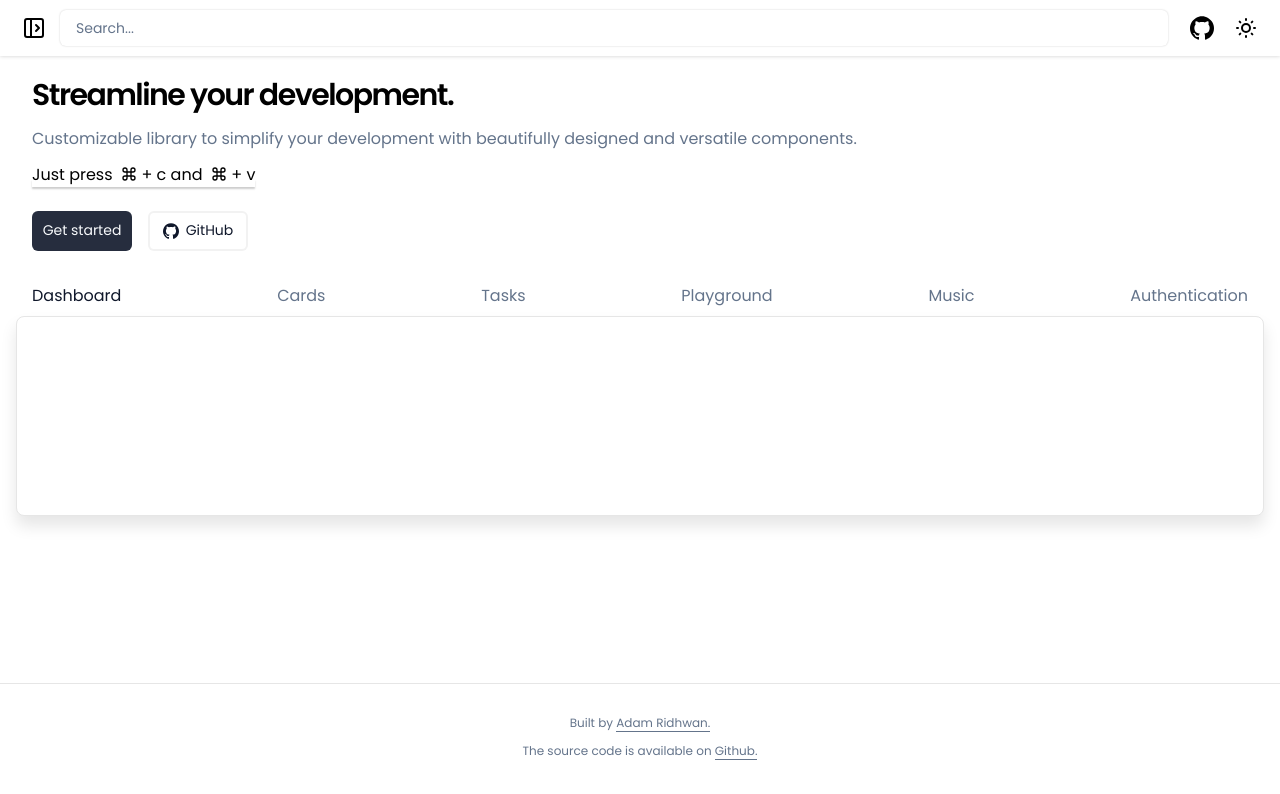
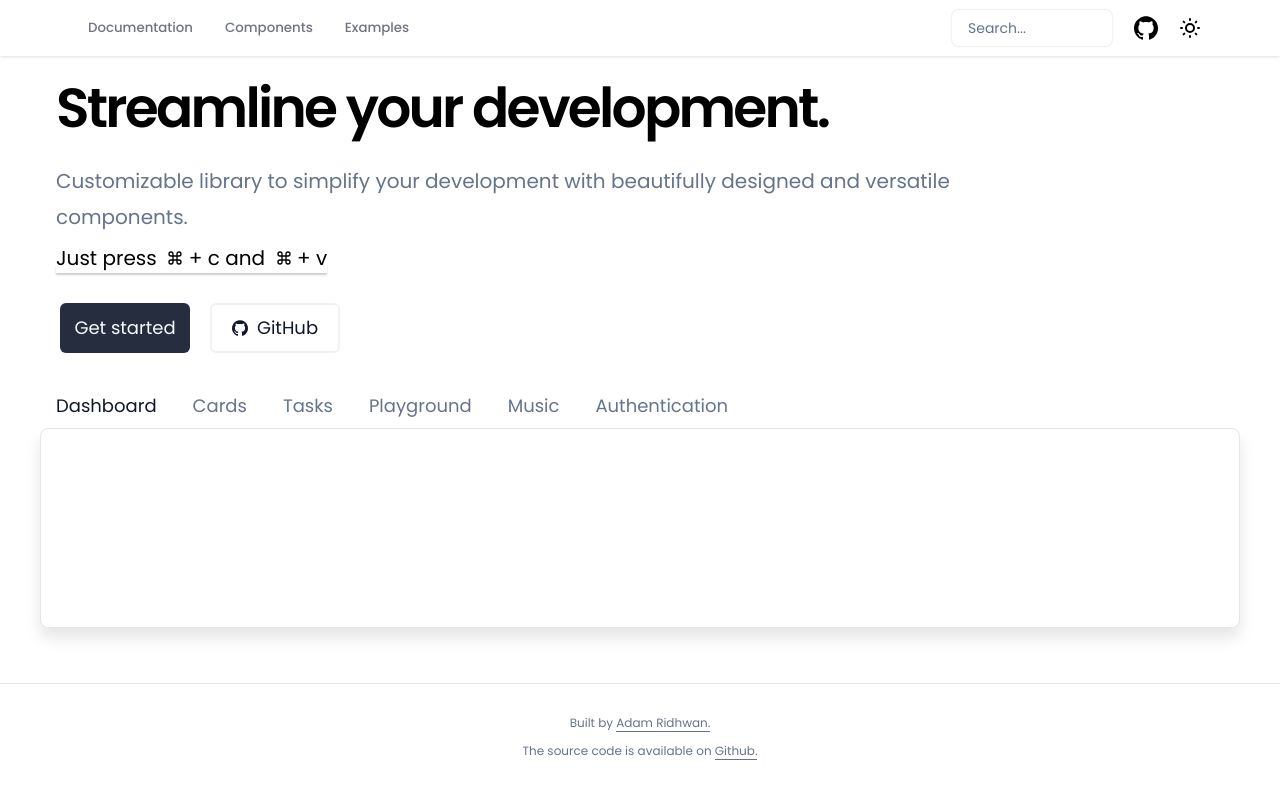
Before and after one commit to adam-ridhwan/ui-component-library, a React (Vite) app: page / in a window 1280 px wide. Shown: the top 794 px of the page. Built offline with nearby package versions, Linux system fonts and the light colour scheme.

Commit message:
css responsive

```diff
--- a/src/components/LandingPage/index.tsx
+++ b/src/components/LandingPage/index.tsx
@@ -1,4 +1,4 @@
-import { CSSProperties, useState } from 'react';
+import { useState } from 'react';
 
 import CommandButtonIcon from '@/assets/svg/CommandButtonIcon';
 import GithubMiniIcon from '@/assets/svg/GithubMiniIcon';
@@ -17,6 +17,7 @@ const LandingPage = () => {
   return (
     <>
       <div className={styles.landing_container}>
+        <div className={styles.landing_container_wrapper}>
           <section className={styles.heading}>
             <h1>Streamline your development.</h1>
           </section>
@@ -62,6 +63,7 @@ const LandingPage = () => {
             </div>
           </section>
         </div>
+      </div>
 
       <Footer />
     </>
--- a/src/components/LandingPage/styles.module.css
+++ b/src/components/LandingPage/styles.module.css
@@ -17,23 +17,6 @@ h1 {
 
 .wrap {
   white-space: nowrap;
-}
-
-.underline_h1 {
-  position: relative;
-}
-
-.underline_h1::before {
-  content: '';
-  position: absolute;
-  bottom: -4px;
-  left: 0;
-  width: 100%;
-  height: 8px;
-  background: linear-gradient(to right, #f2f2f2, #e6e6e6);
-  z-index: -1;
-  box-shadow: 0 2px 2px rgba(0, 0, 0, 0.2);
-  border-radius: 2px;
 }
 
 .support_heading {
@@ -123,8 +106,7 @@ h1 {
 .examples {
   display: flex;
   flex-direction: row;
-  justify-content: space-between;
-  gap: 1em;
+  gap: 2em;
   width: 100%;
   overflow-x: auto;
   -webkit-overflow-scrolling: touch;
@@ -163,7 +145,7 @@ h1 {
   }
 
   h1 {
-    font-size: 35px;
+    font-size: 40px;
     line-height: 1;
     letter-spacing: -0.05em;
     padding-bottom: 0.5em;
@@ -193,8 +175,87 @@ h1 {
 
 /* iPad (Landscape) */
 @media screen and (min-width: 1024px) and (max-width: 1199px) {
+  .landing_container {
+    padding-left: 40px;
+    padding-right: 40px;
+    display: flex;
+    justify-content: center;
+  }
+
+  .landing_container_wrapper {
+    max-width: 1200px;
+    width: 100%;
+  }
+
+  h1 {
+    font-size: 55px;
+    line-height: 1;
+    letter-spacing: -0.05em;
+    padding-bottom: 0.5em;
+  }
+
+  .support_heading > span:first-child,
+  .support_heading > span:nth-child(2) {
+    font-size: 20px;
+  }
+
+  .underline_instructions,
+  .call_to_action {
+    font-size: 20px;
+  }
+
+  .call_to_action button:first-child,
+  .call_to_action button:last-child {
+    font-size: 18px;
+    height: 50px;
+    width: 130px;
+  }
+
+  .examples {
+    font-size: 18px;
+  }
 }
 
 /* Desktop */
 @media screen and (min-width: 1200px) {
+  .landing_container {
+    padding-left: 40px;
+    padding-right: 40px;
+    display: flex;
+    justify-content: center;
+  }
+
+  .landing_container_wrapper {
+    max-width: 1200px;
+
+    width: 100%;
+  }
+
+  h1 {
+    font-size: 55px;
+    line-height: 1;
+    letter-spacing: -0.05em;
+    padding-bottom: 0.5em;
+  }
+
+  .support_heading > span:first-child,
+  .support_heading > span:nth-child(2) {
+    font-size: 20px;
+  }
+
+  .underline_instructions,
+  .call_to_action {
+    font-size: 20px;
+  }
+
+  .call_to_action button:first-child,
+  .call_to_action button:last-child {
+    font-size: 18px;
+    height: 50px;
+    width: 130px;
+  }
+
+  .examples {
+    font-size: 18px;
+  }
 }
--- a/src/components/SearchBar/styles.module.css
+++ b/src/components/SearchBar/styles.module.css
@@ -27,6 +27,7 @@
   pointer-events: none;
   box-shadow: 0 10px 220px rgba(0, 0, 0, 0.19), 0 10px 15px rgba(0, 0, 0, 0.1);
   transform: translateY(20%);
+  /* transition: transform 0.2s ease-in-out; */
   border: 1px solid rgba(0, 0, 0, 0.1);
 }
 
@@ -93,6 +94,7 @@
     pointer-events: none;
     box-shadow: 0 10px 220px rgba(0, 0, 0, 0.19), 0 10px 15px rgba(0, 0, 0, 0.1);
     transform: translate(-50%, -50%) scale(0.9);
+
     border: 1px solid rgba(0, 0, 0, 0.1);
     border-radius: 6px;
   }
@@ -117,6 +119,7 @@
     pointer-events: none;
     box-shadow: 0 10px 220px rgba(0, 0, 0, 0.19), 0 10px 15px rgba(0, 0, 0, 0.1);
     transform: translate(-50%, -50%) scale(0.9);
+
     border: 1px solid rgba(0, 0, 0, 0.1);
     border-radius: 6px;
   }
@@ -141,6 +144,7 @@
     pointer-events: none;
     box-shadow: 0 10px 220px rgba(0, 0, 0, 0.19), 0 10px 15px rgba(0, 0, 0, 0.1);
     transform: translate(-50%, -50%) scale(0.9);
+
     border: 1px solid rgba(0, 0, 0, 0.1);
     border-radius: 6px;
   }
--- /dev/null
+++ b/src/hooks/useResolution.tsx
@@ -0,0 +1,48 @@
+import { useEffect, useState } from 'react';
+
+export interface Resolution {
+  width: number;
+  height: number;
+}
+
+export enum DeviceType {
+  PHONE = 'Phone',
+  IPAD = 'iPad',
+  DESKTOP = 'Desktop',
+}
+
+export const getDeviceType = (resolution: Resolution): DeviceType => {
+  const { width } = resolution;
+
+  if (width <= 640) {
+    return DeviceType.PHONE;
+  } else if (width <= 768) {
+    return DeviceType.IPAD;
+  } else {
+    return DeviceType.DESKTOP;
+  }
+};
+
+const useResolution = (): [Resolution, DeviceType] => {
+  const [resolution, setResolution] = useState<Resolution>({
+    width: window.innerWidth,
+    height: window.innerHeight,
+  });
+
+  useEffect(() => {
+    const handleResize = () => {
+      setResolution({ width: window.innerWidth, height: window.innerHeight });
+    };
+
+    window.addEventListener('resize', handleResize);
+    return () => {
+      window.removeEventListener('resize', handleResize);
+    };
+  }, []);
+
+  const deviceType: DeviceType = getDeviceType(resolution);
+
+  return [resolution, deviceType];
+};
+
+export default useResolution;
--- a/src/layouts/NavBar/index.tsx
+++ b/src/layouts/NavBar/index.tsx
@@ -5,11 +5,13 @@ import ToggleThemeIcon from '@/assets/svg/ToggleThemeIcon';
 import { useSearchBarContext } from '@/hooks/useSearchBarContext';
 import { useSideBarContext } from '@/hooks/useSideBarContext';
 
+import useResolution, { DeviceType } from '@/hooks/useResolution';
 import styles from './styles.module.css';
 
 const NavBar = () => {
   const { toggleSidebar } = useSideBarContext();
   const { toggleSearchBar, searchInputRef } = useSearchBarContext();
+  const [resolution, deviceType] = useResolution();
 
   const handleSearchBar = () => {
     toggleSearchBar();
@@ -20,13 +22,22 @@ const NavBar = () => {
   return (
     <>
       <header>
+        <div className={styles.wrapper}>
           <div className={styles.sidebar_container}>
-          <button onClick={toggleSidebar}>
+            {deviceType === DeviceType.IPAD || deviceType === DeviceType.DESKTOP ? (
+              <div className={styles.desktop_nav}>
+                <button>Documentation</button>
+                <button>Components</button>
+                <button>Examples</button>
+              </div>
+            ) : (
+              <button onClick={toggleSidebar} className={styles.toggle_side_bar_icon}>
                 <ToggleSidebarIcon />
               </button>
+            )}
 
             <div className={styles.searchnav_container}>
-            <button className={styles.inner_div}>
+              <button>
                 <div onClick={handleSearchBar}>Search...</div>
               </button>
 
@@ -39,6 +50,7 @@ const NavBar = () => {
               </button>
             </div>
           </div>
+        </div>
       </header>
     </>
   );
--- a/src/layouts/NavBar/styles.module.css
+++ b/src/layouts/NavBar/styles.module.css
@@ -1,16 +1,45 @@
 .sidebar_container {
+  height: 56px;
+  padding: 0 16px;
+  gap: 0.5rem;
   display: flex;
   align-items: center;
-  height: 56px;
-  padding: 0 16px;
-  box-shadow: 0px 0px 4px rgba(0, 0, 0, 0.2);
-  gap: 0.5rem;
+  justify-content: center;
+  max-width: 1200px;
+  width: 100%;
 }
 
+.wrapper {
+  box-shadow: 0px 0px 4px rgba(0, 0, 0, 0.2);
+}
+
+.desktop_nav {
+  display: flex;
+  flex-direction: row;
+  align-items: center;
+  gap: 2em;
+  margin: 0 1em;
+}
+
+.desktop_nav button {
+  border: none;
+  background: none;
+  cursor: pointer;
+  outline: none;
+  color: #0f172a99;
+  font-weight: 500;
+}
+
+.desktop_nav button:hover {
+  color: #0f172acc;
+}
+
+/* RIGHT SIDE ---- */
 .searchnav_container {
   width: 100%;
   display: flex;
   align-items: center;
+  justify-content: flex-end;
   gap: 0.5rem;
 }
 
@@ -41,7 +70,7 @@
 }
 
 /* ToggleSidebarIcon, GithubIcon, ToggleThemeIcon */
-.sidebar_container > button:first-child,
+.toggle_side_bar_icon,
 .searchnav_container button:nth-child(2),
 .searchnav_container button:nth-child(3) {
   display: flex;
@@ -61,12 +90,46 @@
   .sidebar_container {
     padding: 0 32px;
   }
+  .searchnav_container > button:first-child {
+    width: 160px;
+  }
+
+  .wrapper {
+    display: flex;
+    align-items: center;
+    justify-content: center;
+    box-shadow: 0px 0px 4px rgba(0, 0, 0, 0.2);
+  }
 }
 
 /* iPad (Landscape) */
 @media screen and (min-width: 1024px) and (max-width: 1199px) {
+  .sidebar_container {
+    padding: 0 32px;
+  }
+  .searchnav_container > button:first-child {
+    width: 160px;
+  }
+  .wrapper {
+    display: flex;
+    align-items: center;
+    justify-content: center;
+    box-shadow: 0px 0px 4px rgba(0, 0, 0, 0.2);
+  }
 }
 
 /* Desktop */
 @media screen and (min-width: 1200px) {
+  .sidebar_container {
+    padding: 0 32px;
+  }
+  .searchnav_container > button:first-child {
+    width: 160px;
+  }
+  .wrapper {
+    display: flex;
+    align-items: center;
+    justify-content: center;
+    box-shadow: 0px 0px 4px rgba(0, 0, 0, 0.2);
+  }
 }
```
Lines whose indentation alone changed are shown as unchanged.
